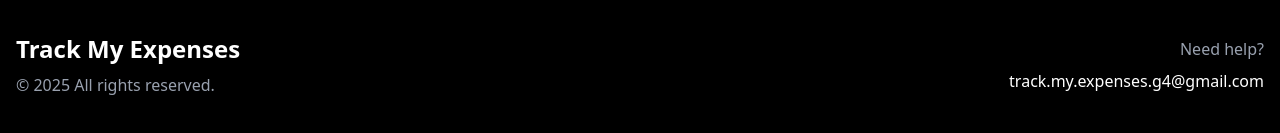
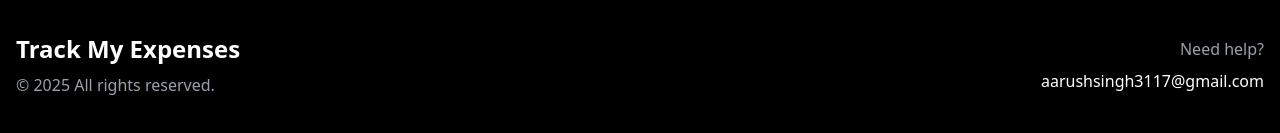
Before and after one commit to Aarush700/track-my-expenses, a React (Vite) app in the folder frontend/: page / in a window 1280 px wide. Shown: the part 2326-2459 px from the top of the page. Built offline with nearby package versions, Linux system fonts and the light colour scheme.

Commit message:
Home page changes (Live demo)

```diff
--- a/frontend/src/pages/Home.jsx
+++ b/frontend/src/pages/Home.jsx
@@ -185,7 +185,7 @@ function Home() {
                         <div className="text-center md:text-right">
                             <p className="text-gray-400 mb-2">Need help?</p>
                             <a href="mailto:support@trackmyexpenses.com" className="text-white hover:text-gray-300 transition">
-                                track.my.expenses.g4@gmail.com
+                                aarushsingh3117@gmail.com
                             </a>
                         </div>
                     </div>
```
